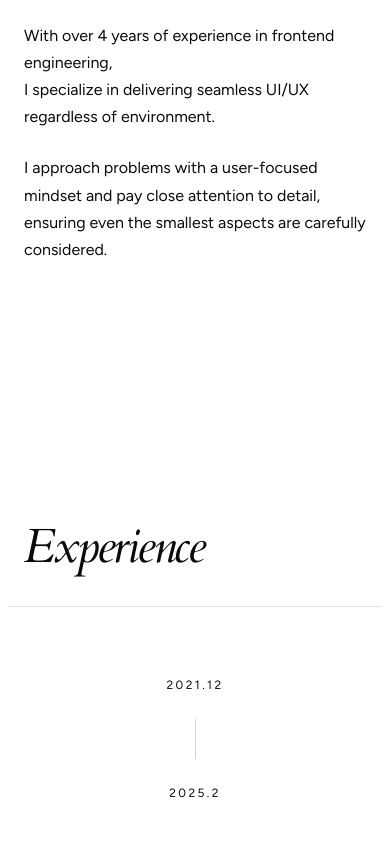
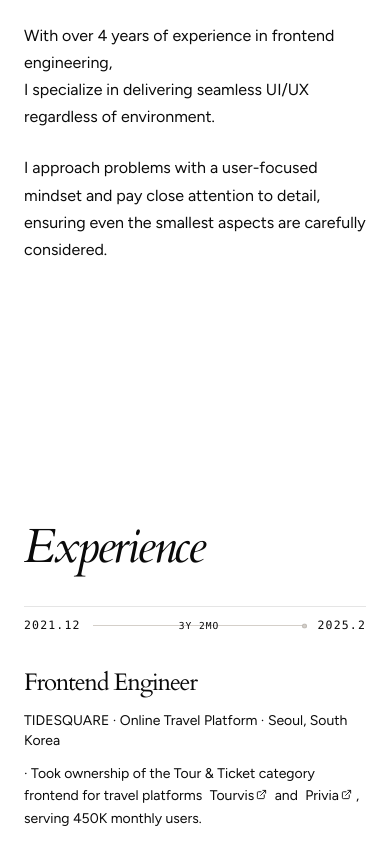
Before and after one commit to calm-lee/Portfolio_2026, a React (Vite) app: page / in a window 390 px wide. Shown: the part 1156-1997 px from the top of the page. Built offline with nearby package versions, Linux system fonts and the light colour scheme; a web font is replaced by a local one.

Commit message:
feat: add mobile top-band timeline to Experience compoent

```diff
--- a/src/app/components/sections/en/Experience.tsx
+++ b/src/app/components/sections/en/Experience.tsx
@@ -1,5 +1,16 @@
 import { motion } from "motion/react";
 import { ExternalLink } from "lucide-react";
+
+function formatDuration(start: Date, end: Date): string {
+  const months =
+    (end.getFullYear() - start.getFullYear()) * 12 +
+    (end.getMonth() - start.getMonth());
+  const y = Math.floor(months / 12);
+  const m = months % 12;
+  if (y && m) return `${y}y ${m}mo`;
+  if (y) return `${y}y`;
+  return `${m}mo`;
+}
 
 const tourvisLink = (
   <a
@@ -30,6 +41,8 @@ const priviaLink = (
 const experience = [
   {
     year: "2021.12 — 2025.2",
+    startDate: new Date(2021, 11),
+    endDate: new Date(2025, 1) as Date | null,
     role: "Frontend Engineer",
     company: "TIDESQUARE · Online Travel Platform · Seoul, South Korea",
     bullets: [
@@ -79,9 +92,9 @@ export default function Experience() {
                 ease: [0.16, 1, 0.3, 1],
               }}
             >
-              <div className="group py-8 border-t border-border hover:bg-background/50 transition-all duration-300 px-4 -mx-4">
+              <div className="group pt-0 pb-8 md:py-8 md:border-t md:border-border hover:bg-background/50 transition-all duration-300 px-4 -mx-4">
                 <div className="grid md:grid-cols-[200px_1fr] gap-8">
-                  <div className="flex flex-col items-center h-full gap-4">
+                  <div className="hidden md:flex flex-col items-center h-full gap-4">
                     <span className="tracking-[0.2em] mt-10 text-xs text-muted-foreground leading-none">
                       {item.year.split(" — ")[0]}
                     </span>
@@ -98,6 +111,25 @@ export default function Experience() {
                     </span>
                   </div>
                   <div>
+                    {/* Mobile top-band timeline */}
+                    <div className="md:hidden grid grid-cols-[auto_1fr_auto] items-center gap-3 border-t border-border pt-2.5 pb-[18px] mb-3.5">
+                      <span className="font-mono text-[0.72rem] tracking-[0.1em] text-foreground/70">
+                        {item.year.split(" — ")[0]}
+                      </span>
+                      <div className="relative h-px" style={{ backgroundColor: "rgb(212, 207, 201)" }}>
+                        <span className="absolute top-1/2 -translate-y-1/2 -left-0.5 w-[5px] h-[5px] rounded-full bg-foreground" />
+                        <span
+                          className="absolute top-1/2 -translate-y-1/2 -right-0.5 w-[5px] h-[5px] rounded-full border border-border"
+                          style={{ backgroundColor: item.endDate ? "rgb(212, 207, 201)" : undefined }}
+                        />
+                        <span className="absolute left-1/2 top-1/2 -translate-x-1/2 -translate-y-1/2 bg-[var(--bg-color)] px-2 font-mono text-[0.6rem] tracking-[0.1em] uppercase text-muted-foreground">
+                          {formatDuration(item.startDate, item.endDate ?? new Date())}
+                        </span>
+                      </div>
+                      <span className="font-mono text-[0.72rem] tracking-[0.1em] text-foreground/70">
+                        {item.endDate ? item.year.split(" — ")[1] : "Present"}
+                      </span>
+                    </div>
                     <h3 className="text-2xl mb-3">{item.role}</h3>
                     <div className="text-sm mb-3 text-foreground/60">
                       {item.company}
--- a/src/app/components/sections/ko/Experience.tsx
+++ b/src/app/components/sections/ko/Experience.tsx
@@ -1,6 +1,17 @@
 import React from "react";
 import { motion } from "motion/react";
 import { ExternalLink } from "lucide-react";
+
+function formatDuration(start: Date, end: Date): string {
+  const months =
+    (end.getFullYear() - start.getFullYear()) * 12 +
+    (end.getMonth() - start.getMonth());
+  const y = Math.floor(months / 12);
+  const m = months % 12;
+  if (y && m) return `${y}y ${m}mo`;
+  if (y) return `${y}y`;
+  return `${m}mo`;
+}
 
 const tourvisLink = (
   <a
@@ -31,6 +42,8 @@ const priviaLink = (
 const experience = [
   {
     year: "2021.12 — 2025.2",
+    startDate: new Date(2021, 11),
+    endDate: new Date(2025, 1) as Date | null,
     role: "Frontend Engineer",
     company: "TIDESQUARE · 온라인 여행 플랫폼 · 서울",
     bullets: [
@@ -80,9 +93,9 @@ export default function Experience() {
                 ease: [0.16, 1, 0.3, 1],
               }}
             >
-              <div className="group py-8 border-t border-border hover:bg-background/50 transition-all duration-300 px-4 -mx-4">
+              <div className="group pt-0 pb-8 md:py-8 md:border-t md:border-border hover:bg-background/50 transition-all duration-300 px-4 -mx-4">
                 <div className="grid md:grid-cols-[200px_1fr] gap-8">
-                  <div className="flex flex-col items-center h-full gap-4">
+                  <div className="hidden md:flex flex-col items-center h-full gap-4">
                     <span className="tracking-[0.2em] mt-10 text-xs text-muted-foreground leading-none">
                       {item.year.split(" — ")[0]}
                     </span>
@@ -99,6 +112,25 @@ export default function Experience() {
                     </span>
                   </div>
                   <div>
+                    {/* Mobile top-band timeline */}
+                    <div className="md:hidden grid grid-cols-[auto_1fr_auto] items-center gap-3 border-t border-border pt-2.5 pb-[18px] mb-3.5">
+                      <span className="font-mono text-[0.72rem] tracking-[0.1em] text-foreground/70">
+                        {item.year.split(" — ")[0]}
+                      </span>
+                      <div className="relative h-px" style={{ backgroundColor: "rgb(212, 207, 201)" }}>
+                        <span className="absolute top-1/2 -translate-y-1/2 -left-0.5 w-[5px] h-[5px] rounded-full bg-foreground" />
+                        <span
+                          className="absolute top-1/2 -translate-y-1/2 -right-0.5 w-[5px] h-[5px] rounded-full border border-border"
+                          style={{ backgroundColor: item.endDate ? "rgb(212, 207, 201)" : undefined }}
+                        />
+                        <span className="absolute left-1/2 top-1/2 -translate-x-1/2 -translate-y-1/2 bg-[var(--bg-color)] px-2 font-mono text-[0.6rem] tracking-[0.1em] uppercase text-muted-foreground">
+                          {formatDuration(item.startDate, item.endDate ?? new Date())}
+                        </span>
+                      </div>
+                      <span className="font-mono text-[0.72rem] tracking-[0.1em] text-foreground/70">
+                        {item.endDate ? item.year.split(" — ")[1] : "Present"}
+                      </span>
+                    </div>
                     <h3 className="text-2xl mb-3">{item.role}</h3>
                     <div className="text-sm mb-3 text-foreground/60">
                       {item.company}
```
